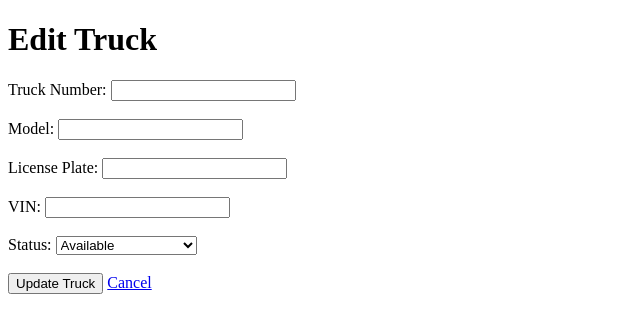
After one commit to carirsm/fleet-app, a Flask app: template app/templates/edit_truck.html in a window 1280 px wide. The commit adds this page. Shown: the top 333 px of the page, without its empty margins (0-640 px from the left). Run offline with Flask 3, Linux system fonts and the light colour scheme; the template is opened without the code that fills it, so the values that code supplies are empty.

Commit message:
added edit routes, edit button, and created edit_truck.html

```diff
--- /dev/null
+++ b/app/templates/edit_truck.html
@@ -0,0 +1,34 @@
+<!DOCTYPE html>
+<html>
+    <head>
+        <title>Edit Truck</title>
+    </head>
+    <body>
+        <h1>Edit Truck</h1>
+
+        <form action="/trucks/{{ truck.id }}/update" method="POST">
+
+            <label>Truck Number:</label>
+            <input type="text" name="truck_number" value="{{ truck.truck_number }}" required> <br><br>
+
+            <label>Model:</label>
+            <input type="text" name="model" value="{{ truck.model }}"> <br><br>
+
+            <label>License Plate:</label>
+            <input type="text" name="license_plate" value="{{ truck.license_plate }}"> <br><br>
+
+            <label>VIN:</label>
+            <input type="text" name="vin" value="{{ truck.vin }}"> <br><br>
+
+            <label>Status:</label>
+            <select name="status">
+                <option value="available" {% if truck.status == 'available' %}selected{% endif %}>Available</option>
+                <option value="needs_maintenance" {% if truck.status == 'needs_maintenance' %}selected{% endif %}>Needs Maintenance</option>
+                <option value="in_use" {% if truck.status == 'in_use' %}selected{% endif %}>In Use</option>
+            </select><br><br>
+
+            <button type="submit">Update Truck</button>
+            <a href="/trucks">Cancel</a>
+        </form>
+    </body>
+</html>
--- a/app/templates/trucks.html
+++ b/app/templates/trucks.html
@@ -17,6 +17,7 @@
                     <th>License Plate</th>
                     <th>Vin</th>
                     <th>Status</th>
+                    <th>Actions</th>
                 </tr>
             </thread>
             <tbody>
@@ -28,6 +29,9 @@
                     <td>{{ truck.license_plate }}</td>
                     <td>{{ truck.vin }}</td>
                     <td>{{ truck.status }}</td>
+                    <td>
+                        <a href="/trucks/{{ truck.id }}/edit">Edit</a>
+                    </td>
                 </tr>
                 {% endfor %}
             </tbody>
```
Also changed, not shown: app/routes.py (+23 -0 lines).
